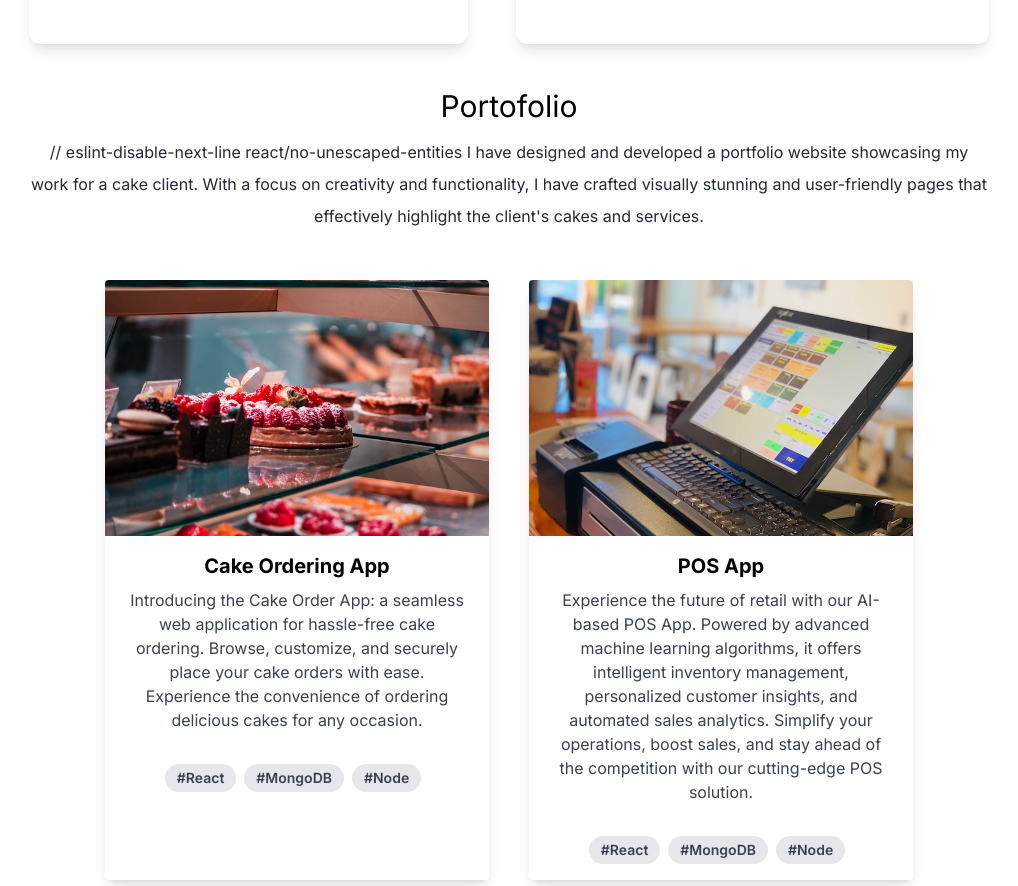
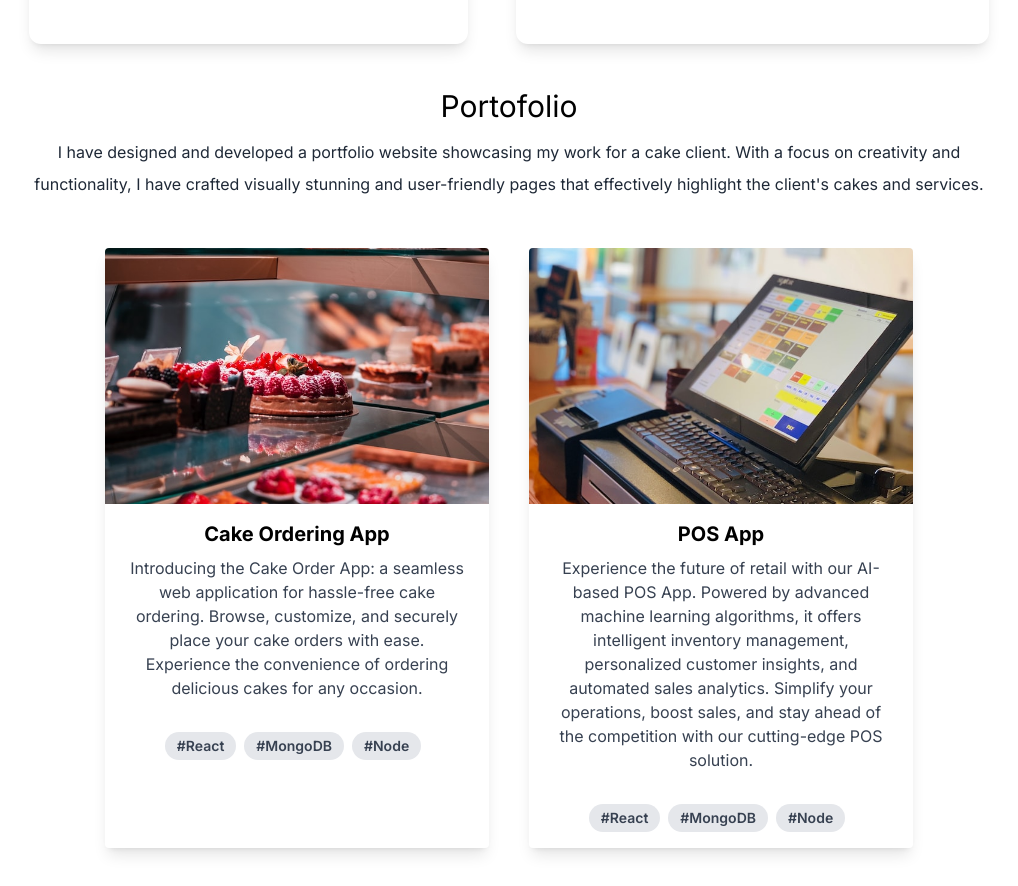
Before and after one commit to nacodez/portofolio, a Next.js app: page / in a window 1280 px wide. Shown: the part 1686-2572 px from the top of the page, without its empty margins (131-1149 px from the left). Built offline with nearby package versions, Linux system fonts and the light colour scheme.

Commit message:
eslint issue

```diff
--- a/app/page.js
+++ b/app/page.js
@@ -108,7 +108,7 @@ export default function Home() {
           <div className=' text-center'>
             <h1 className='text-3xl py-1 dark:text-white'>Portofolio</h1>
             <p className='text-md py-2 leading-8 text-gray-800 dark:text-white'>
-            // eslint-disable-next-line react/no-unescaped-entities
+            {/* {eslint-disable-next-line react/no-unescaped-entities} */}
             I have designed and developed a portfolio website
               showcasing my work for a cake client. With a focus on creativity and functionality,
               I have crafted visually stunning and user-friendly pages that effectively highlight the client's cakes and services.
```
